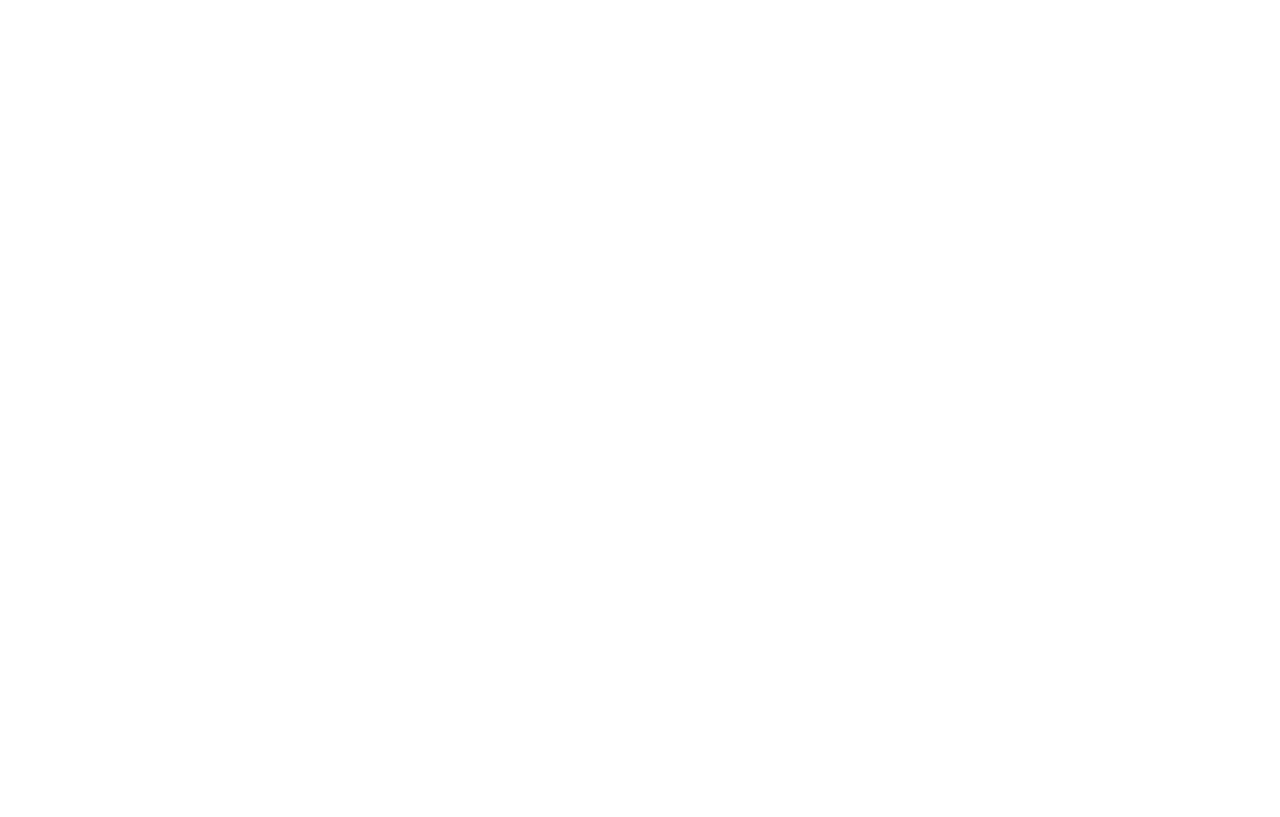
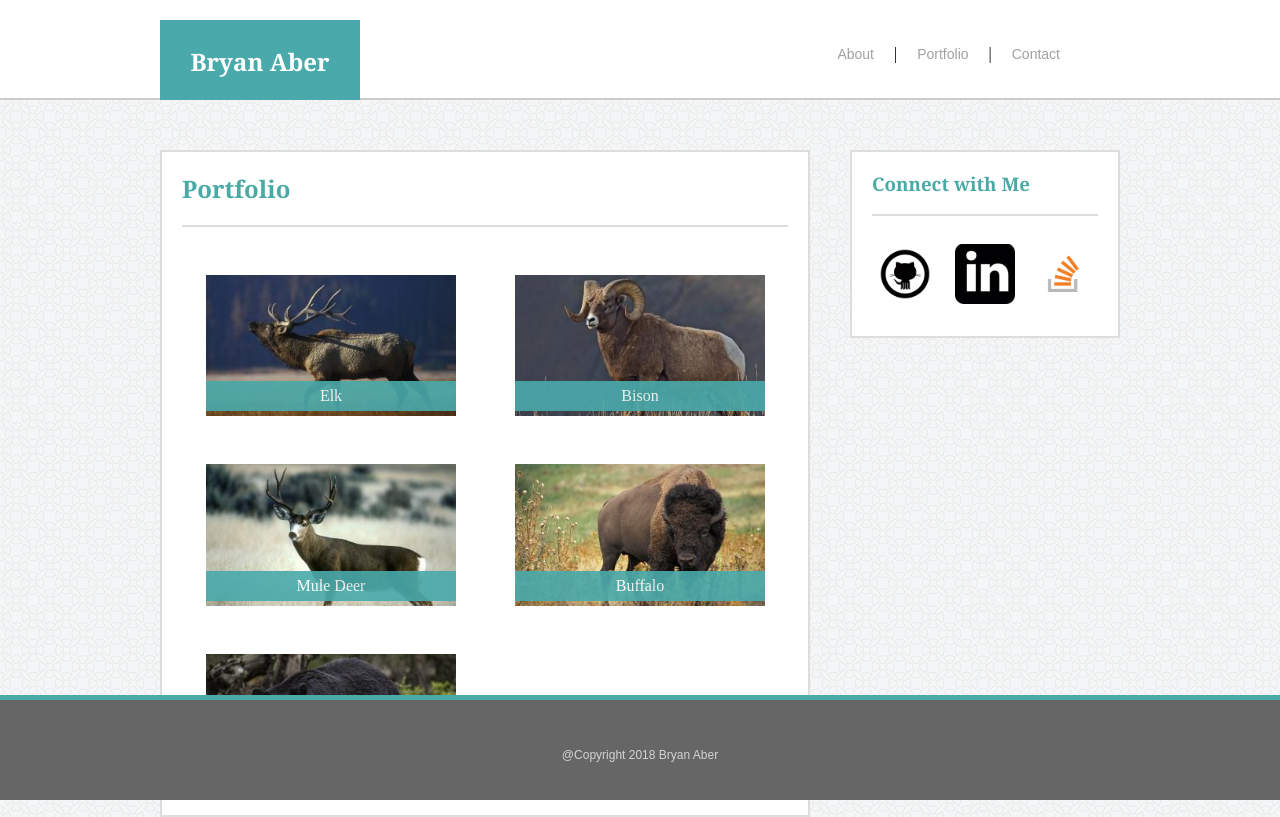
Before and after one commit to baber9/Basic-Portfolio, a plain HTML site: page portfolio.html in a window 1280 px wide. Drawn offline with Linux system fonts and the light colour scheme.

Commit message:
added css and updated portfolio

```diff
--- a/assets/css/style.css
+++ b/assets/css/style.css
@@ -17,12 +17,21 @@ body {
 
 /* Header Styles */
 
+.header #links a:hover {color: #8ab70f;}
+
+.header #links a {
+    color: #a1a1a1;
+    text-decoration: none;
+}
+
 #nav {
     background-color: #ffffff;
     border-bottom: 2px solid #cccccc;
     margin-bottom: 50px;
     padding-top: 20px;
+    padding-bottom: 20px;
 }
+
 .header {
     width: 960px;
     margin: auto;
@@ -31,35 +40,29 @@ body {
 h1 {
     color: #ffffff;
     text-align: center;
-    margin-top: 12px;
+    margin-top: 25px;
 }
 
 #name {
     background-color: #4aaaab;
-    height: 60px;
+    height: 80px;
     width: 200px;
     float: left;
 }
 
+    /* Nav Bar Selectors */
 ul {
     list-style-type: none;
     margin: 0;
     overflow: hidden;
+    padding-right: 50px;
 }
 
 li {
     display: block;
-    padding: 20px;
+    padding: 25px 10px 15px 10px;
     float: right;
 }
-
-a {
-    text-decoration: none;
-}
-
-
-
-
 
 /* Content Styles */
 
@@ -68,9 +71,98 @@ h2 {
     color: #4aaaa5;
 }
 
+h3 {
+    padding-left: 20px;
+    color: #4aaaa5;
+}
 
+p {
+    line-height: 30px;
+}
+
+hr {
+    margin: 0px 20px 20px 20px;
+    border: 1px solid #dddddd;
+}
+
+#mainContent {
+    width: 646px;
+    background-color: #ffffff;
+    position: absolute;
+    margin: 0;
+    border: 2px solid #dddddd;
+}
+
+#mainContent p {
+    padding: 5px 30px 10px 20px;
+}
+
+
+    /* BIO IMAGE ONLY */
+#bio-img {
+    width: 150px;
+    float: left;
+    margin-right: 15px;
+    margin-bottom: 10px;
+    padding-right: 20px;
+}
+
+    /* PORTFOLIO ONLY */
+
+.row {
+    display: flex;
+    flex-wrap: wrap;
+    padding: 0 10px;
+}
+
+.column {
+    flex: 50%;
+    padding: 0 4px;
+}
+
+.column img {
+    margin-top: 8px;
+    vertical-align: middle;
+}
+
+.portfolio-img {
+    display: block;
+    width: 250px;
+    padding: 20px;
+    margin: auto;
+
+}
+
+.port_img_container {
+    width: 50%;
+    position: relative;
+    float: left;
+    text-align: center;
+}
+
+.bottom {
+    position: absolute;
+    color: #ffffff;
+    left: 0;
+    right: 0;
+    bottom: 25px;
+    background-color: #4aaaab;
+    opacity: 0.9;
+    filter: alpha(opacity=90);
+    width: 250px;
+    margin-left: 30px;
+    height: 30px;
+    line-height: 30px;
+}
+
+.container {
+    width: 960px;
+    margin: auto;
+}
+
+/* Connect Icons Only */
 img {
-    width: 70px;
+    width: 60px;
     margin: auto;
     padding: 8px;
     display: inline-block;
@@ -81,48 +173,12 @@ img {
     text-align: center;
 }
 
-
-#bio-img {
-    width: 150px;
-    float: left;
-    margin-right: 15px;
-    padding: 0px 20px 20px 20px;
-}
-
-.container {
-    width: 960px;
-    margin: auto;
-}
-
-#aboutMe {
-    width: 650px;
-    background-color: #ffffff;
-    position: absolute;
-    margin: 0;
-    border: 2px solid #dddddd;
-}
-
-
 #connect {
-    width: 270px;
+    width: 266px;
     background-color: #ffffff;
     float: right;
     margin: auto;
     border: 2px solid #dddddd;
-}
-
-hr {
-    margin: 0px 20px 30px 20px;
-    border: 1px solid #dddddd;
-}
-
-p {
-    line-height: 30px;
-}
-
-h3 {
-    padding-left: 20px;
-    color: #4aaaa5;
 }
 
 /* Footer Styles */
--- a/portfolio.html
+++ b/portfolio.html
@@ -2,12 +2,91 @@
 <html>
     <head>
         <meta charset="utf-8">
-        <title>Bryan Aber - </title>
+        <title>Bryan Aber - About Me</title>
+        <link rel="stylesheet" type="text/css" href="assets/css/style.css" />
     </head>
 
     <body>
 
+        <!-- BEGIN NAV -->
+        <section id="nav">
+            <div class="header">
 
+                <div id="name">
+                    <h1>Bryan Aber</h1>
+                </div>
+
+                <div id="links">
+                    <ul>
+                        <li><a href="contact.html">Contact</a></li>
+                        <li>|</li>
+                        <li><a href="portfolio.html">Portfolio</a></li>
+                        <li>|</li>
+                        <li><a href="index.html">About</a></li>
+                    </ul>
+                </div>
+            </div>
+        </section>
+
+        <!-- BEGIN CONTENT SECTION -->
+        <div class="container">
+
+            <!-- BEGIN PORTFOLIO SECTION -->
+            <div id="mainContent">
+                <h2>Portfolio</h2>
+                <hr />
+
+                <div class="row">
+                    <div class="column">
+                        <div class="port_img_container">
+                            <img src="assets/images/elk_adj.jpg" class="portfolio-img" alt="Elk" />
+                            <div class="bottom">Elk</div>
+                        </div>
+                        <div class="port_img_container">
+                            <img src="assets/images/bighorn_sheep_adj.jpg" class="portfolio-img" alt="Bighorn Sheep" />
+                            <div class="bottom">Bison</div>
+                        </div>
+                    </div>
+                    <div class="column">
+                        <div class="port_img_container">
+                            <img src="assets/images/mule_deer_adj.jpg" class="portfolio-img" alt="Mule Deer" />
+                            <div class="bottom">Mule Deer</div>
+                        </div>
+                        <div class="port_img_container">
+                            <img src="assets/images/buffalo.jpg" class="portfolio-img" alt="Bison" />
+                            <div class="bottom">Buffalo</div>
+                        </div>
+                    </div>
+                    <div class="column">
+                        <div class="port_img_container">
+                            <img src="assets/images/bear_adj.jpg" class="portfolio-img" alt="Black Bear" />
+                            <div class="bottom">Black Bear</div>
+                        </div>
+                    </div>
+                </div>
+
+
+
+
+
+            </div>
+
+            <!-- BEGIN CONTACT SECTION -->
+            <section id="connect">
+                <h3>Connect with Me</h3>
+                <hr />
+                <div id="icons">
+                    <a href="http://github.com/baber9" target="_blank"><img src="assets/images/github.gif" alt="GitHub" /></a>
+                    <a href="http://www.linkedin.com/in/bryan-aber" target="_blank"><img src="assets/images/linkedin.jpg" alt="LinkedIn" /></a>
+                    <a href="http://stackexchange.com/users/12243158/bryan" target="_blank"><img src="assets/images/stackOverflow.png" alt="Stack Overflow" /></a>
+                </div>
+            </section>
+        </div>
+
+        <!-- BEGIN FOOTER -->
+        <footer>
+            <p id="copyright">@Copyright 2018 Bryan Aber</p>
+        </footer>
 
     </body>
 </html>
```
Also changed, not shown: index.html (+17 -10 lines).
